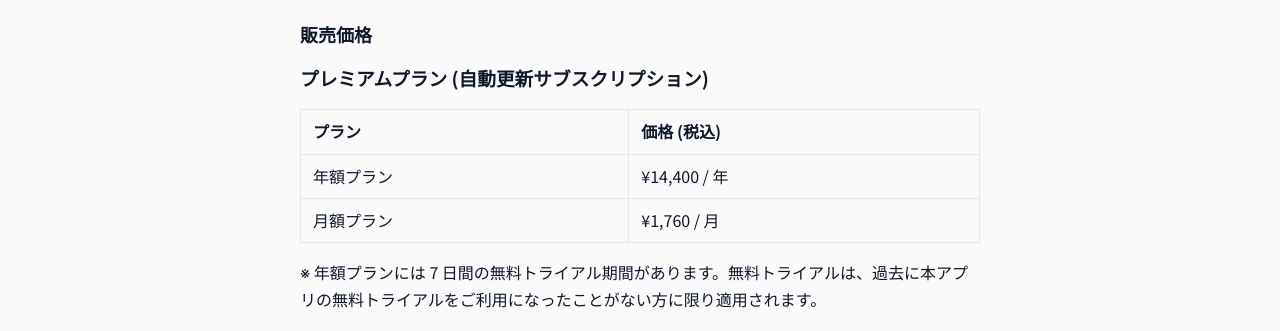
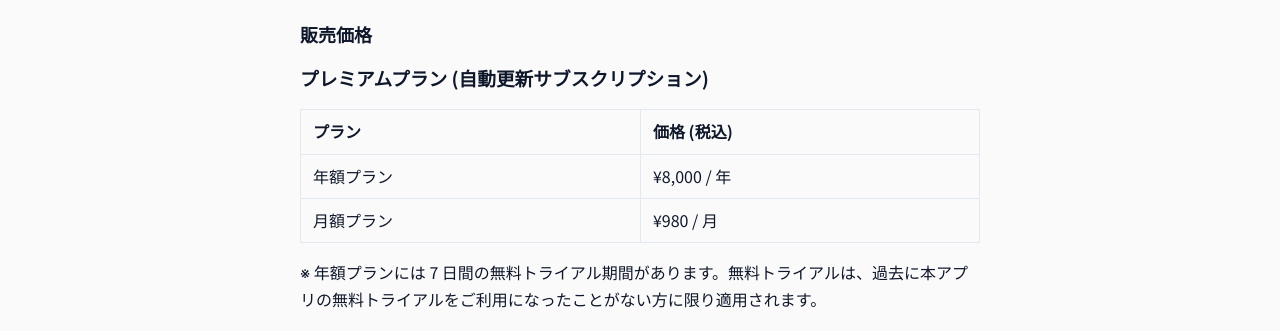
Before and after one commit to hecuhecu/hecuhecu.github.io, a Jekyll site: the page built from apps/gutai-chusho/tokushoho.md, in a window 1280 px wide. Shown: the part 698-1029 px from the top of the page. Built offline with Jekyll 4.4.1, drawn with Linux system fonts in a browser that asks for light colours.

Commit message:
具体と抽象: 法務ページの価格を実価格 (年額¥8,000/月額¥980) に修正
規約と特商法の価格が ¥14,400 / ¥1,760 になっており、StoreKit 設定
ファイルの実価格 (8,000 / 980) と食い違っていた。規約とストアの
実価格がずれると 3.1.2 の対象になるため実価格へ揃えた。

Co-Authored-By: Claude Opus 5 (1M context) <noreply@anthropic.com>

```diff
--- a/apps/gutai-chusho/tokushoho.md
+++ b/apps/gutai-chusho/tokushoho.md
@@ -35,8 +35,8 @@ App Store の本アプリ「具体と抽象｜思考力トレーニング」配
 
 | プラン | 価格 (税込) |
 | --- | --- |
-| 年額プラン | ¥14,400 / 年 |
-| 月額プラン | ¥1,760 / 月 |
+| 年額プラン | ¥8,000 / 年 |
+| 月額プラン | ¥980 / 月 |
 
 ※ 年額プランには 7 日間の無料トライアル期間があります。無料トライアルは、過去に本アプリの無料トライアルをご利用になったことがない方に限り適用されます。
 
```
Also changed, not shown: apps/gutai-chusho/terms.md (+2 -2 lines).
